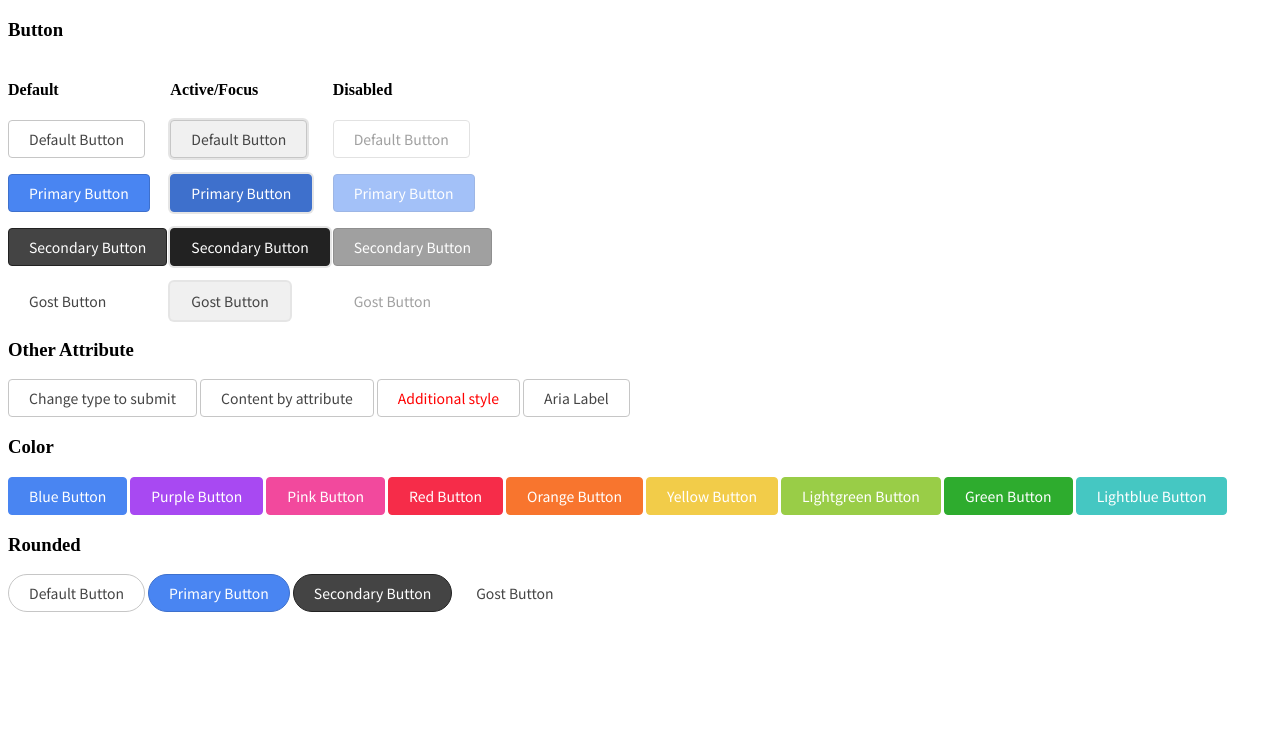
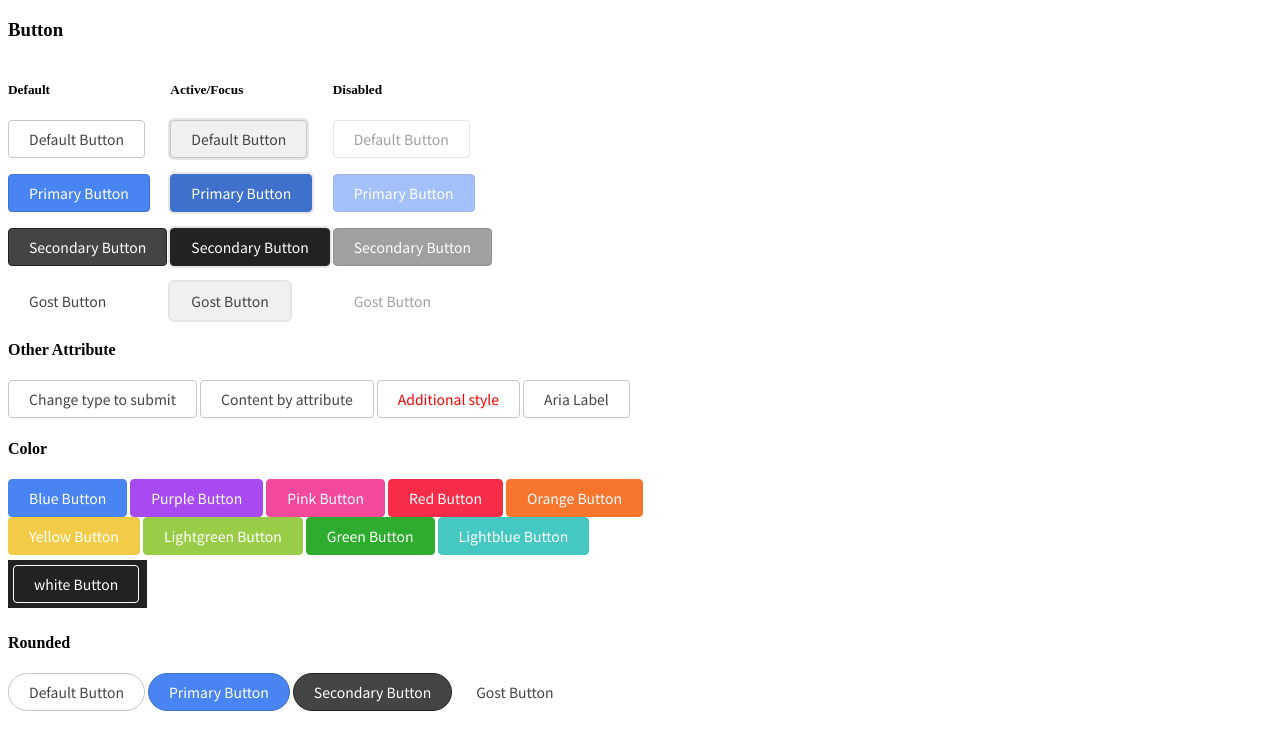
Before and after one commit to usagi-f/react-components, a Next.js app: page / in a window 1280 px wide. Shown: the top 750 px of the page. Built offline with nearby package versions, Linux system fonts and the light colour scheme.

Commit message:
add white button

```diff
--- a/pages/index.js
+++ b/pages/index.js
@@ -12,6 +12,12 @@ button {
 hr {
   border: 0;
 }
+.bgblack {
+  display: inline-block;
+  background-color: #222;
+  padding: 5px;
+  margin: 5px 0;
+}
 `
 
 const Index = () => (
@@ -19,7 +25,7 @@ const Index = () => (
     <h3>Button</h3>
     <section>
       <div>
-        <h4>Default</h4>
+        <h5>Default</h5>
         <Button>Default Button</Button>
         <hr />
         <Button mode="primary">Primary Button</Button>
@@ -29,7 +35,7 @@ const Index = () => (
         <Button mode="gost">Gost Button</Button>
       </div>
       <div>
-        <h4>Active/Focus</h4>
+        <h5>Active/Focus</h5>
         <Button active>Default Button</Button>
         <hr />
         <Button mode="primary" active>Primary Button</Button>
@@ -39,7 +45,7 @@ const Index = () => (
         <Button mode="gost" active>Gost Button</Button>
       </div>
       <div>
-        <h4>Disabled</h4>
+        <h5>Disabled</h5>
         <Button disabled>Default Button</Button>
         <hr />
         <Button mode="primary" disabled>Primary Button</Button>
@@ -49,22 +55,25 @@ const Index = () => (
         <Button mode="gost" disabled>Gost Button</Button>
       </div>
     </section>
-    <h3>Other Attribute</h3>
+    <h4>Other Attribute</h4>
     <Button type="submit">Change type to submit</Button>
     <Button content="Content by attribute" />
     <Button style={{ color: 'red' }}>Additional style</Button>
     <Button aria-label="foobar">Aria Label</Button>
-    <h3>Color</h3>
+    <h4>Color</h4>
     <Button color="blue">Blue Button</Button>
     <Button color="purple">Purple Button</Button>
     <Button color="pink">Pink Button</Button>
     <Button color="red">Red Button</Button>
-    <Button color="orange">Orange Button</Button>
+    <Button color="orange">Orange Button</Button><br />
     <Button color="yellow">Yellow Button</Button>
     <Button color="lightgreen">Lightgreen Button</Button>
     <Button color="green">Green Button</Button>
-    <Button color="lightblue">Lightblue Button</Button>
-    <h3>Rounded</h3>
+    <Button color="lightblue">Lightblue Button</Button><br />
+    <div className="bgblack">
+      <Button color="white">white Button</Button>
+    </div>
+    <h4>Rounded</h4>
     <Button rounded>Default Button</Button>
     <Button mode="primary" rounded>Primary Button</Button>
     <Button mode="secondary" rounded>Secondary Button</Button>
--- a/src/Button/styles.js
+++ b/src/Button/styles.js
@@ -168,4 +168,15 @@ export default css`
   color: ${variable.color.lightblue};
   background-color: ${variable.color.white};
 }
+.white {
+  color: ${variable.color.white};
+  background-color: transparent;
+  border-color: ${variable.color.white};
+}
+.white:not(:disabled):hover,
+.white:focus,
+.white.active {
+  color: ${variable.color.black};
+  background-color: ${variable.color.white};
+}
 `
```
